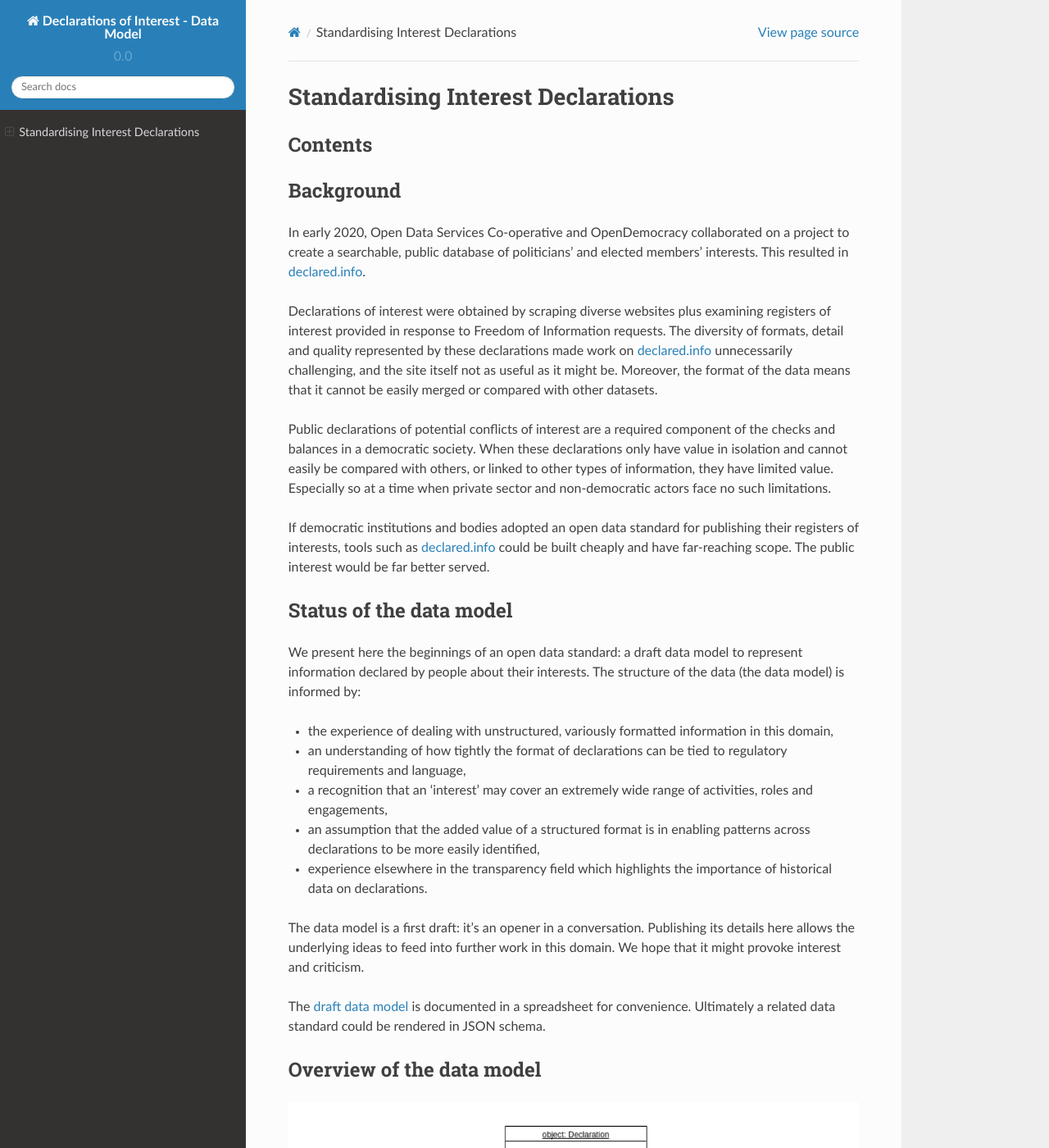
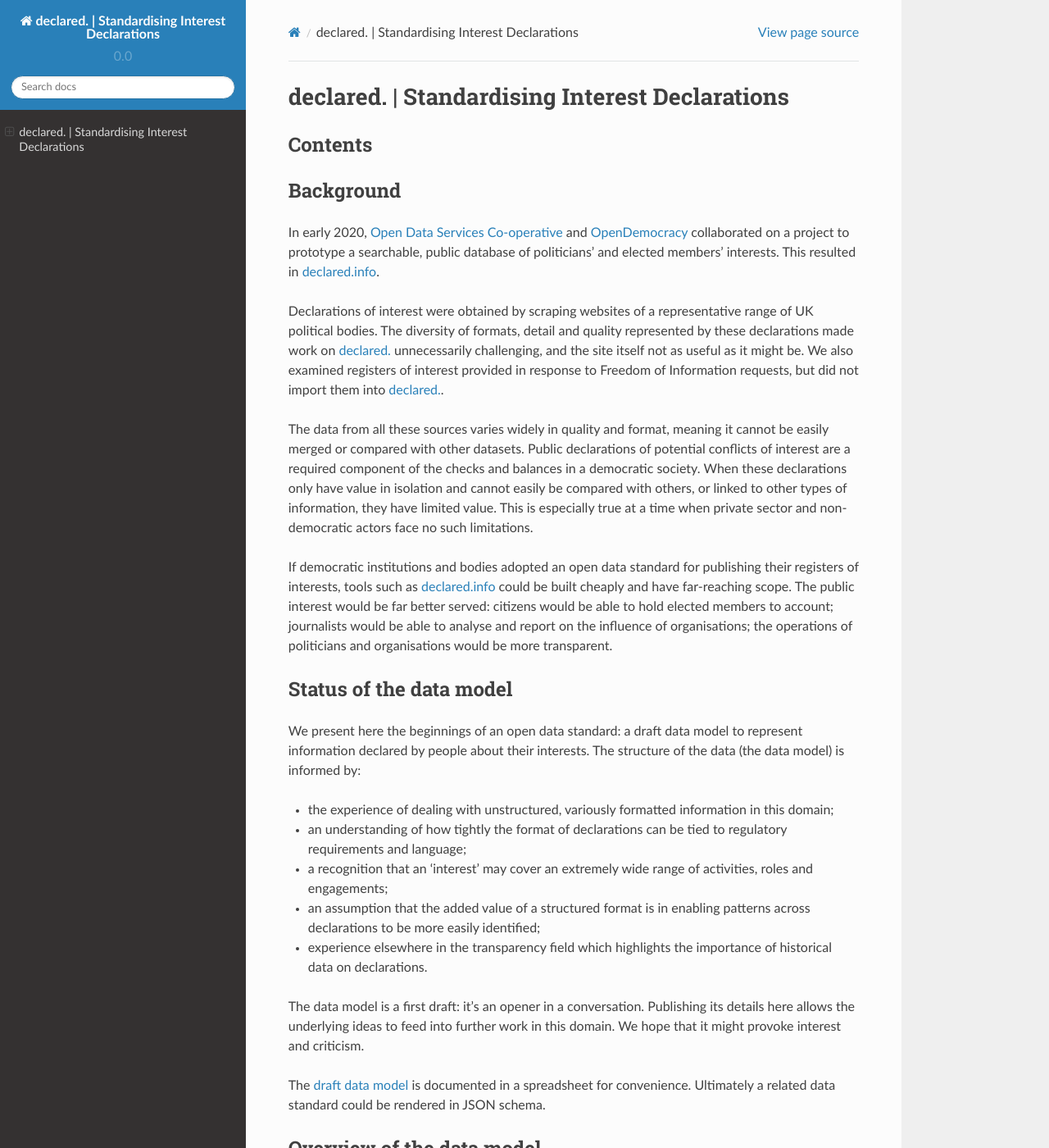
Before and after one commit to OpenDataServices/oroi-standard, a Sphinx documentation site: the page built from docs/index.md, in a window 1280 px wide and 1400 px high. Shown: the whole window at 82% size. Built offline with Sphinx 7.4.7 and the Read the Docs theme 2.0.0, drawn with Linux system fonts in a browser that asks for light colours; pages that are not in the unit, such as notebooks, are missing from menus; some of the changed text lies outside the part shown.

Commit message:
post-review edits

```diff
--- a/docs/conf.py
+++ b/docs/conf.py
@@ -55,8 +55,8 @@ source_suffix = ['.rst', '.md']
 master_doc = 'index'
 
 # General information about the project.
-project = 'Declarations of Interest - Data Model'
-copyright = '2016-2020, Open Data Services Co-operative'
+project = 'declared. | Standardising Interest Declarations'
+copyright = '2020, Open Data Services Co-operative'
 author = 'Open Data Services Co-operative'
 
 # The version info for the project you're documenting, acts as replacement for
--- a/docs/index.md
+++ b/docs/index.md
@@ -1,5 +1,5 @@
-Standardising Interest Declarations
-===================================
+declared. | Standardising Interest Declarations
+===============================================
 
 ## Contents
 
@@ -13,22 +13,22 @@ Standardising Interest Declarations
 
 ## Background
 
-In early 2020, Open Data Services Co-operative and OpenDemocracy collaborated on a project to create a searchable, public database of politicians' and elected members' interests. This resulted in [declared.info](http://declared.info/).
+In early 2020, [Open Data Services Co-operative](https://opendataservices.coop) and [OpenDemocracy](https://www.opendemocracy.net/en) collaborated on a project to prototype a searchable, public database of politicians' and elected members' interests. This resulted in [declared.info](http://declared.info/).
 
-Declarations of interest were obtained by scraping diverse websites plus examining registers of interest provided in response to Freedom of Information requests. The diversity of formats, detail and quality represented by these declarations made work on [declared.info](http://declared.info/) unnecessarily challenging, and the site itself not as useful as it might be. Moreover, the format of the data means that it cannot be easily merged or compared with other datasets.
+Declarations of interest were obtained by scraping websites of a representative range of UK political bodies. The diversity of formats, detail and quality represented by these declarations made work on [declared.](http://declared.info/) unnecessarily challenging, and the site itself not as useful as it might be. We also examined registers of interest provided in response to Freedom of Information requests, but did not import them into [declared.](http://declared.info/).
 
-Public declarations of potential conflicts of interest are a required component of the checks and balances in a democratic society. When these declarations only have value in isolation and cannot easily be compared with others, or linked to other types of information, they have limited value. Especially so at a time when private sector and non-democratic actors face no such limitations.
+The data from all these sources varies widely in quality and format, meaning it cannot be easily merged or compared with other datasets. Public declarations of potential conflicts of interest are a required component of the checks and balances in a democratic society. When these declarations only have value in isolation and cannot easily be compared with others, or linked to other types of information, they have limited value. This is especially true at a time when private sector and non-democratic actors face no such limitations.
 
-If democratic institutions and bodies adopted an open data standard for publishing their registers of interests, tools such as [declared.info](http://declared.info/) could be built cheaply and have far-reaching scope. The public interest would be far better served.
+If democratic institutions and bodies adopted an open data standard for publishing their registers of interests, tools such as [declared.info](http://declared.info/) could be built cheaply and have far-reaching scope. The public interest would be far better served: citizens would be able to hold elected members to account; journalists would be able to analyse and report on the influence of organisations; the operations of politicians and organisations would be more transparent.
 
 ## Status of the data model
 
 We present here the beginnings of an open data standard: a draft data model to represent information declared by people about their interests. The structure of the data (the data model) is informed by:
 
-* the experience of dealing with unstructured, variously formatted information in this domain,
-* an understanding of how tightly the format of declarations can be tied to regulatory requirements and language,
-* a recognition that an 'interest' may cover an extremely wide range of activities, roles and engagements,
-* an assumption that the added value of a structured format is in enabling patterns across declarations to be more easily identified,
+* the experience of dealing with unstructured, variously formatted information in this domain;
+* an understanding of how tightly the format of declarations can be tied to regulatory requirements and language;
+* a recognition that an 'interest' may cover an extremely wide range of activities, roles and engagements;
+* an assumption that the added value of a structured format is in enabling patterns across declarations to be more easily identified;
 * experience elsewhere in the transparency field which highlights the importance of historical data on declarations.
 
 The data model is a first draft: it's an opener in a conversation. Publishing its details here allows the underlying ideas to feed into further work in this domain. We hope that it might provoke interest and criticism.
@@ -39,11 +39,9 @@ The [draft data model](https://docs.google.com/spreadsheets/d/1QCVkxi1B-i3xx1lVJ
 
 ![Diagram of data model](_assets/UML-interests-data-model.png)
 
-The data model encapsulates an Interest object, placing it within a Declaration. This allows processes of declaration and re-declaration (or confirmation) to be treated and understood separately from the life-cycle and nature of the interest itself. (For example, a person may be required to declare an interest which actually sits with a family member or business partner. And they may confirm that the same interest exists in a future declaration.)
+The [draft data model](https://docs.google.com/spreadsheets/d/1QCVkxi1B-i3xx1lVJXe1ihhQSrgtOEeAxj8CHoFgTVA/edit#gid=0) encapsulates an Interest object, placing it within a Declaration. This allows processes of declaration and re-declaration (or confirmation) to be treated and understood separately from the life-cycle and nature of the interest itself. For example, a person may be required to declare an interest which actually sits with a family member or business partner. And they may confirm that the same interest still exists in a future declaration.
 
-The Interest object itself is only semi-structured. The model is built on the assumption that it is primarily **dates, people and organisations** associated with interests that people wish to link to other information. (We can imagine that there might be other notable information types - for instance, location. Beginning with the most obvious and widely applicable information types seemed wise.) We leave it up to data publishers to provide in their datasets the precise field names for dates, people and organisations. More information about this feature of the model can be found below under Key features > Flexibility.
-
-[View the draft data format](https://docs.google.com/spreadsheets/d/1QCVkxi1B-i3xx1lVJXe1ihhQSrgtOEeAxj8CHoFgTVA/edit#gid=0)
+The Interest object itself is only semi-structured. The model is built on the assumption that it is primarily **dates, people and organisations** associated with interests that people wish to link to other information. We can imagine that there might be other notable information types - for instance, location. Beginning with the most obvious and widely applicable information types seemed wise. We leave it up to data publishers to provide in their datasets the precise field names for dates, people and organisations. More information about this feature of the model can be found below under Key features > Flexibility.
 
 ## Key features
 
@@ -86,11 +84,11 @@ The values above would be published as part of a dataset, but their full meaning
 
 
 ### Open codelists
-To aid the flexibility and applicability of the model, we have opted for open codelists (codelists from which values can be chosen or which can be ignored in favour of custom values) where possible. For example an organisation, depending on the role it has in a particular interest, may be a 'Donor, Contracting organisation, Contracted organisation, Employer, Company, Organisation, Owner'. Or it may have another role entirely.
+To aid the flexibility and applicability of the model, we have opted for open codelists (codelists from which values can be chosen or which can be ignored in favour of custom values) where possible. For example an organisation, depending on the role it has in a particular interest, may be a 'Donor, Contracting organisation, Contracted organisation, Employer, Company, Organisation, Owner'. Or it may have another role entirely. Data creators are encouraged to use the term from an open codelist that fits best, even if it is not an exact match, as this aids data interoperability.
 
 
 ## Outstanding issues
-As a draft data model, this way of represented declarations of interests is not fully formed or perfect. In particular we recognise that there is work to do on the following areas.
+As a draft data model, this way of representing declarations of interests is not fully formed or perfect. In particular we recognise that there is work to do on the following areas:
 
 ### Publisher metadata and republishing
 At the moment, the following fields relate to the acts of receiving, sourcing or publishing declarations:
```
